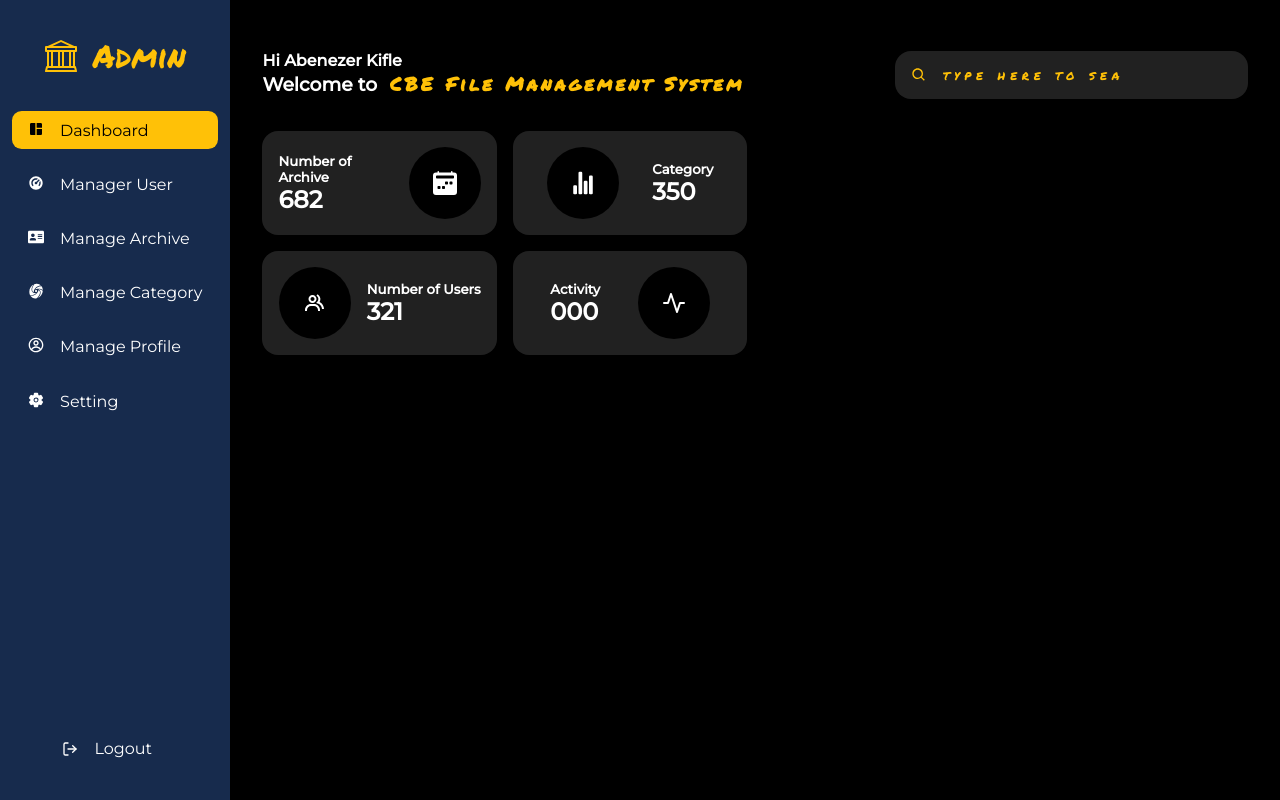
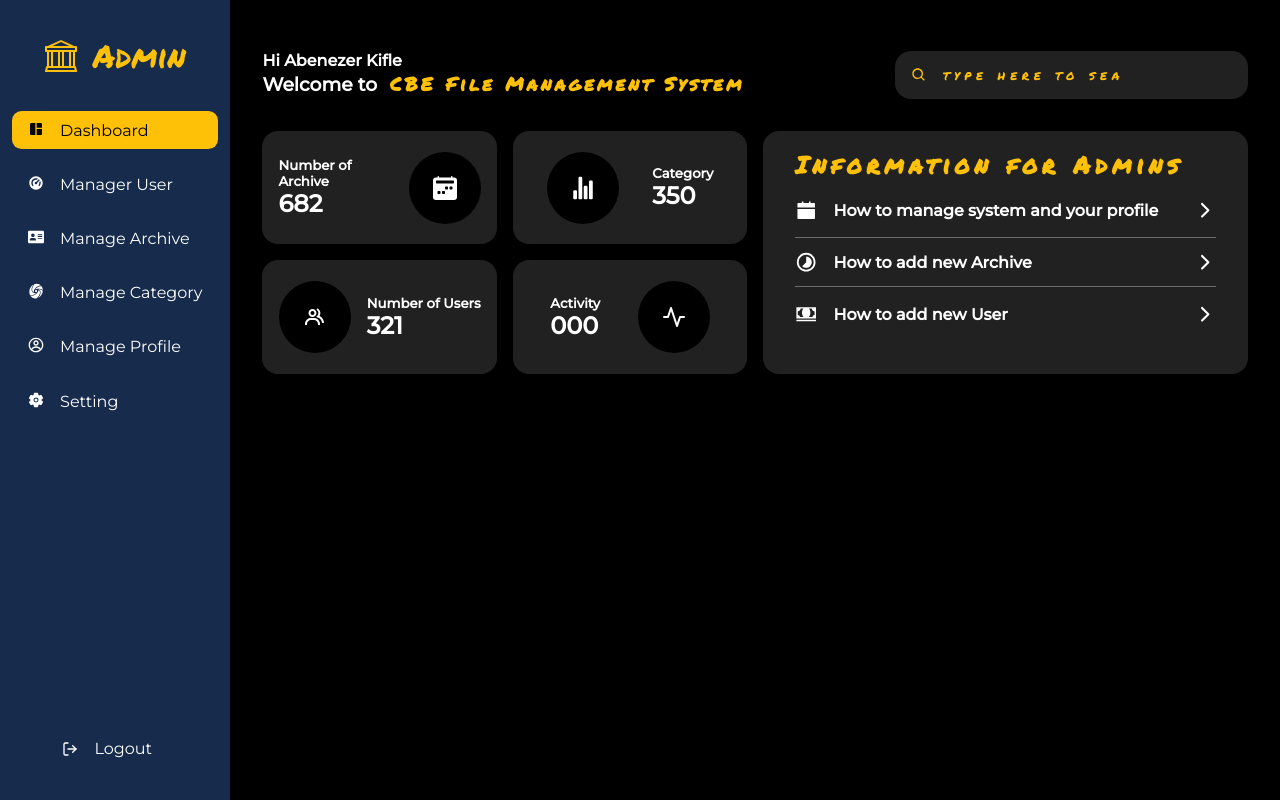
Before and after one commit to abenooo/admin_dashboard, a React (Create React App) app: page / in a window 1280 px wide. Built offline with nearby package versions, Linux system fonts and the light colour scheme.

Commit message:
Fineshed FAQ

```diff
--- a/src/componets/FAQ.jsx
+++ b/src/componets/FAQ.jsx
@@ -1,9 +1,79 @@
 import React from 'react'
+import styled from 'styled-components';
+import { IoIosArrowForward } from "react-icons/io";
+import { AiFillCalendar } from "react-icons/ai";
+import { MdTimelapse } from "react-icons/md";
+import { IoMdCash } from "react-icons/io";
+import { cardStyle } from "./ReusableStyles";
+export default function FAQ() {
+const faqs = [
+    {
+      icon: <AiFillCalendar />,
+      text: "How to manage system and your profile",
+    },
+    {
+      icon: <MdTimelapse />,
+      text: "How to add new Archive",
+    },
+    {
+      icon: <IoMdCash />,
+      text: "How to add new User",
+    },
+  ];
+  return (
+    <Section>
+      <div className="title">
+        <h2>Information for Admins</h2>
+      </div>
+      <div className="faqs">
+        {faqs.map((faq) => {
+          return (
+            <div className="faq">
+              <div className="info">
+                {faq.icon}
+                <h4>{faq.text}</h4>
+              </div>
+              <IoIosArrowForward />
+            </div>
+          );
+        })}
+      </div>
+    </Section>
+  )
+};
+const Section = styled.section`
+  ${cardStyle};
+  .title {
+    h2 {
+      color: #ffc107;
+      font-family: "Permanent Marker", cursive;
+      letter-spacing: 0.3rem;
+    }
+  }
+  .faqs {
+    display: flex;
+    flex-direction: column;
+    gap: 1rem;
+    margin-top: 1rem;
+    .faq {
+      display: flex;
+      align-items: center;
+      justify-content: space-between;
+      cursor: pointer;
+      .info {
+        display: flex;
+        gap: 1rem;
+        align-items: center;
+      }
+      svg {
+        font-size: 1.4rem;
+      }
+      &:nth-of-type(2) {
+        border-top: 0.01rem solid #6c6e6e;
+        border-bottom: 0.01rem solid #6c6e6e;
+        padding: 0.8rem 0;
+      }
+    }
+  }
 
-function FAQ() {
-  return (
-    <div>FAQ</div>
-  )
-}
-
-export default FAQ
+`;
```
